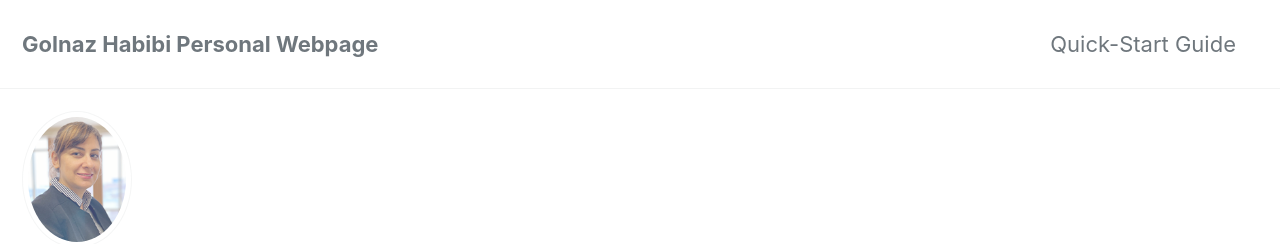
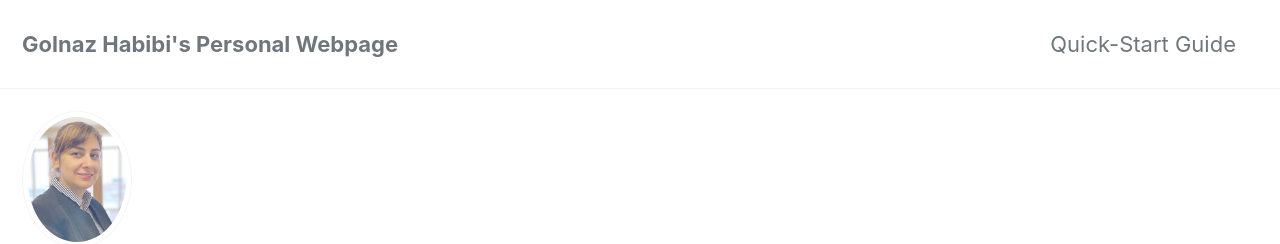
Before and after one commit to golnazhabibi3/my_old_website, a Jekyll site: the page built from index.html, in a window 1280 px wide. Shown: the top 244 px of the page. Built offline with Jekyll 4.4.1, drawn with Linux system fonts in a browser that asks for light colours; cached includes are drawn as plain includes; the list of posts is cut into pages by our own code.

```diff
--- a/_config.yml
+++ b/_config.yml
@@ -16,7 +16,7 @@ minimal_mistakes_skin    : "default" # "air", "aqua", "contrast", "dark", "dirt"
 
 # Site Settings
 locale                   : "en-US"
-title                    : "Golnaz Habibi Personal Webpage"
+title                    : "Golnaz Habibi's Personal Webpage"
 title_separator          : "-"
 subtitle                 : # site tagline that appears below site title in masthead
 name                     : "Golnaz Habibi"
```
